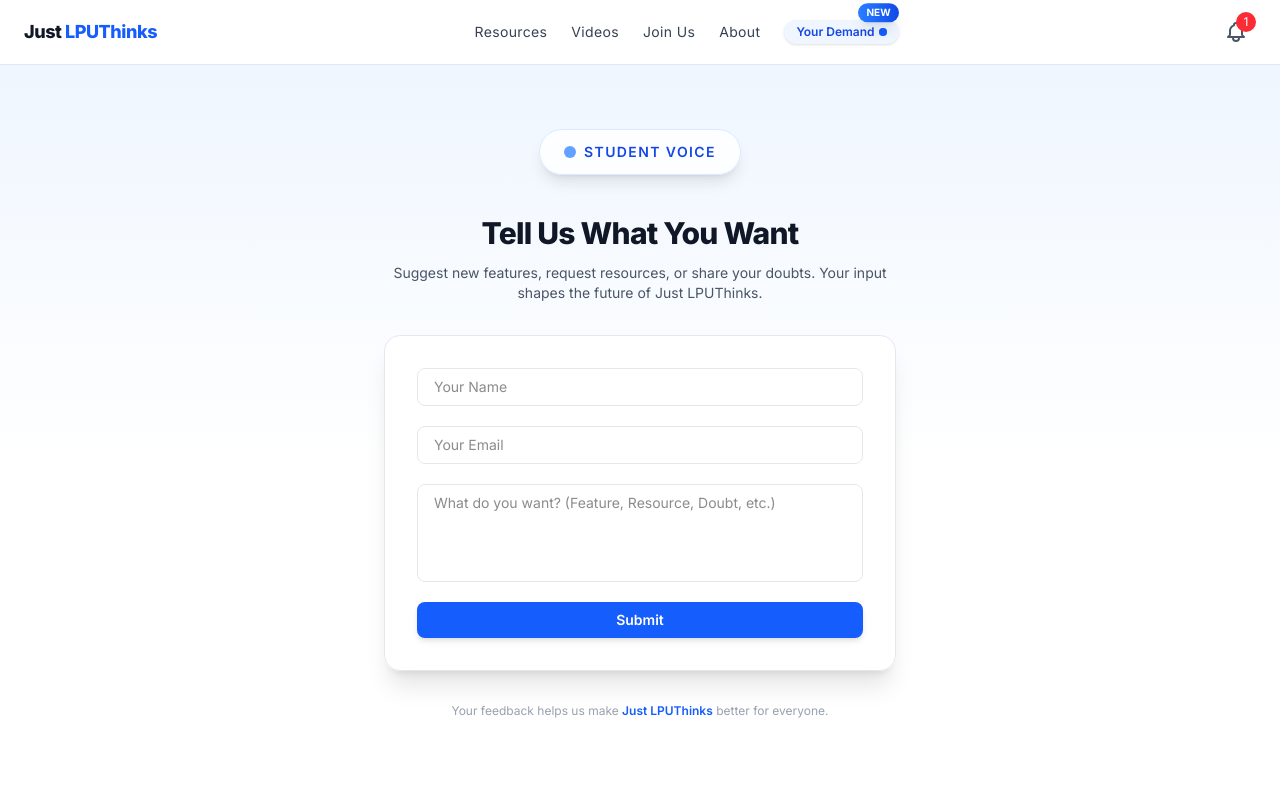
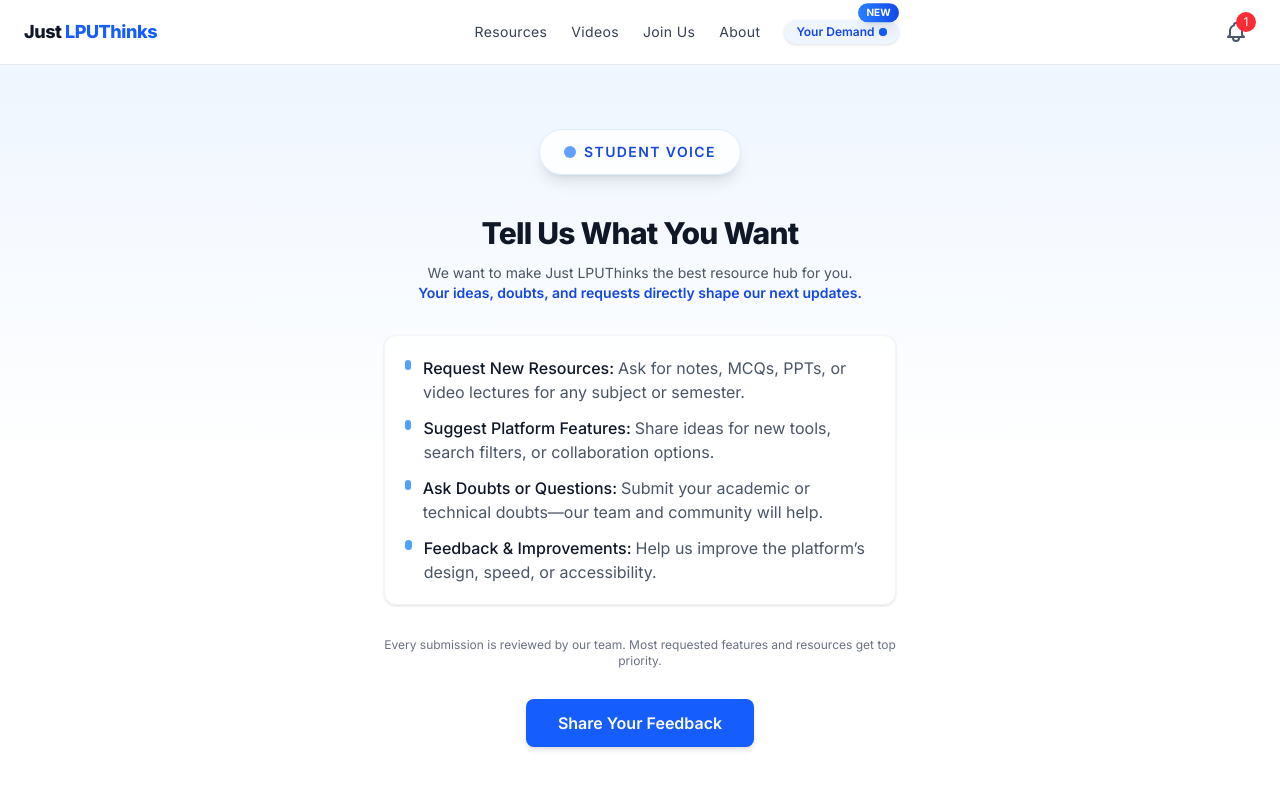
Before and after one commit to innovatewithkishlay/JUST_LPU_THINGS, a Next.js app in the folder just-lputhinks/: page /demand in a window 1280 px wide. Shown: the top 788 px of the page. Built offline with nearby package versions, Linux system fonts and the light colour scheme.

Commit message:
feat: enrich Demand page with more content and professional, engaging UI

```diff
--- a/just-lputhinks/src/app/demand/page.tsx
+++ b/just-lputhinks/src/app/demand/page.tsx
@@ -1,8 +1,12 @@
 "use client";
 
-import { motion } from '@/lib/motion';
+import { useState } from "react";
+import { motion, AnimatePresence } from '@/lib/motion';
 
 export default function DemandPage() {
+  const [showForm, setShowForm] = useState(false);
+  const [submitted, setSubmitted] = useState(false);
+
   return (
     <main className="min-h-screen bg-gradient-to-b from-blue-50 via-white to-white flex flex-col items-center px-4 py-16">
       <motion.section
@@ -33,56 +37,141 @@
           transition={{ delay: 0.2, duration: 0.6 }}
           className="text-gray-600 text-sm text-center mb-8"
         >
-          Suggest new features, request resources, or share your doubts. Your input shapes the future of Just LPUThinks.
+          We want to make Just LPUThinks the best resource hub for you.<br />
+          <span className="text-blue-700 font-semibold">Your ideas, doubts, and requests directly shape our next updates.</span>
         </motion.p>
-        <motion.form
+        <motion.ul
+          initial={{ opacity: 0, y: 10 }}
+          animate={{ opacity: 1, y: 0 }}
+          transition={{ delay: 0.25, duration: 0.6 }}
+          className="mb-8 bg-white/90 border border-gray-100 rounded-xl p-5 shadow flex flex-col gap-3"
+        >
+          <li className="flex items-start gap-3">
+            <span className="inline-block h-2.5 w-2.5 mt-1 rounded-full bg-blue-400"></span>
+            <div>
+              <span className="font-medium text-gray-900">Request New Resources:</span>
+              <span className="text-gray-600 ml-1">Ask for notes, MCQs, PPTs, or video lectures for any subject or semester.</span>
+            </div>
+          </li>
+          <li className="flex items-start gap-3">
+            <span className="inline-block h-2.5 w-2.5 mt-1 rounded-full bg-blue-400"></span>
+            <div>
+              <span className="font-medium text-gray-900">Suggest Platform Features:</span>
+              <span className="text-gray-600 ml-1">Share ideas for new tools, search filters, or collaboration options.</span>
+            </div>
+          </li>
+          <li className="flex items-start gap-3">
+            <span className="inline-block h-2.5 w-2.5 mt-1 rounded-full bg-blue-400"></span>
+            <div>
+              <span className="font-medium text-gray-900">Ask Doubts or Questions:</span>
+              <span className="text-gray-600 ml-1">Submit your academic or technical doubts—our team and community will help.</span>
+            </div>
+          </li>
+          <li className="flex items-start gap-3">
+            <span className="inline-block h-2.5 w-2.5 mt-1 rounded-full bg-blue-400"></span>
+            <div>
+              <span className="font-medium text-gray-900">Feedback & Improvements:</span>
+              <span className="text-gray-600 ml-1">Help us improve the platform’s design, speed, or accessibility.</span>
+            </div>
+          </li>
+        </motion.ul>
+        <motion.div
+          initial={{ opacity: 0, y: 10 }}
+          animate={{ opacity: 1, y: 0 }}
+          transition={{ delay: 0.3, duration: 0.6 }}
+          className="text-center mb-7"
+        >
+          <span className="inline-block text-xs text-gray-500">
+            Every submission is reviewed by our team. Most requested features and resources get top priority.
+          </span>
+        </motion.div>
+        <AnimatePresence mode="wait">
+          {!showForm && !submitted && (
+            <motion.div
+              key="open"
               initial={{ opacity: 0, y: 16 }}
               animate={{ opacity: 1, y: 0 }}
-          transition={{ delay: 0.3, duration: 0.7 }}
-          action="https://formspree.io/f/demo"
+              exit={{ opacity: 0, y: -16 }}
+              transition={{ duration: 0.4, type: "spring" }}
+              className="flex justify-center"
+            >
+              <button
+                onClick={() => setShowForm(true)}
+                className="bg-blue-600 text-white rounded-lg px-8 py-3 font-semibold shadow-md hover:bg-blue-700 transition text-base"
+              >
+                Share Your Feedback
+              </button>
+            </motion.div>
+          )}
+          {showForm && !submitted && (
+            <motion.form
+              key="form"
+              initial={{ opacity: 0, y: 16, scale: 0.98 }}
+              animate={{ opacity: 1, y: 0, scale: 1 }}
+              exit={{ opacity: 0, y: 16, scale: 0.98 }}
+              transition={{ duration: 0.5, type: "spring" }}
+              action="https://formspree.io/f/mblyqvvv"
               method="POST"
-          className="bg-white/90 border border-gray-200 rounded-2xl p-8 flex flex-col gap-5 shadow-xl backdrop-blur"
+              className="bg-white/90 border border-gray-200 rounded-2xl p-8 flex flex-col gap-5 shadow-xl backdrop-blur mt-8"
+              onSubmit={e => {
+                e.preventDefault();
+                setShowForm(false);
+                setSubmitted(true);
+              }}
             >
-          <motion.input
-            whileFocus={{ scale: 1.03, borderColor: "#2563eb" }}
+              <input
                 type="text"
                 name="name"
                 required
                 placeholder="Your Name"
                 className="w-full rounded-lg border border-gray-200 px-4 py-2 text-sm focus:outline-none focus:ring-2 focus:ring-blue-100 transition"
               />
-          <motion.input
-            whileFocus={{ scale: 1.03, borderColor: "#2563eb" }}
+              <input
                 type="email"
                 name="email"
                 required
                 placeholder="Your Email"
                 className="w-full rounded-lg border border-gray-200 px-4 py-2 text-sm focus:outline-none focus:ring-2 focus:ring-blue-100 transition"
               />
-          <motion.textarea
-            whileFocus={{ scale: 1.02, borderColor: "#2563eb" }}
+              <textarea
                 name="message"
                 required
                 placeholder="What do you want? (Feature, Resource, Doubt, etc.)"
                 rows={4}
                 className="w-full rounded-lg border border-gray-200 px-4 py-2 text-sm focus:outline-none focus:ring-2 focus:ring-blue-100 transition resize-none"
               />
-          <motion.button
-            whileHover={{ scale: 1.04, backgroundColor: "#2563eb" }}
+              <button
                 type="submit"
                 className="w-full bg-blue-600 text-white rounded-lg py-2 text-sm font-semibold shadow-md hover:bg-blue-700 transition"
               >
                 Submit
-          </motion.button>
+              </button>
             </motion.form>
+          )}
+          {submitted && (
             <motion.div
-          initial={{ opacity: 0, y: 10 }}
+              key="thanks"
+              initial={{ opacity: 0, y: 16 }}
               animate={{ opacity: 1, y: 0 }}
-          transition={{ delay: 0.4, duration: 0.5 }}
-          className="text-center mt-8 text-xs text-gray-400"
+              exit={{ opacity: 0, y: -16 }}
+              transition={{ duration: 0.4, type: "spring" }}
+              className="flex flex-col items-center mt-12"
             >
-          Your feedback helps us make <span className="font-semibold text-blue-600">Just LPUThinks</span> better for everyone.
+              <div className="bg-blue-50 border border-blue-100 rounded-full px-6 py-4 mb-4 shadow-sm">
+                <span className="text-2xl">🎉</span>
+              </div>
+              <div className="text-xl font-bold text-gray-900 mb-2 text-center">
+                Thanks for your response!
+              </div>
+              <div className="text-gray-600 text-sm text-center max-w-xs mb-2">
+                We appreciate your feedback and will get back to you if needed. Your input helps us make Just LPUThinks better for everyone.
+              </div>
+              <div className="text-xs text-gray-400 text-center">
+                Want to contribute more? <a href="/join" className="text-blue-600 underline">Join our team</a> or connect on our WhatsApp group!
+              </div>
             </motion.div>
+          )}
+        </AnimatePresence>
       </motion.section>
     </main>
   );
```
Lines whose indentation alone changed are shown as unchanged.
